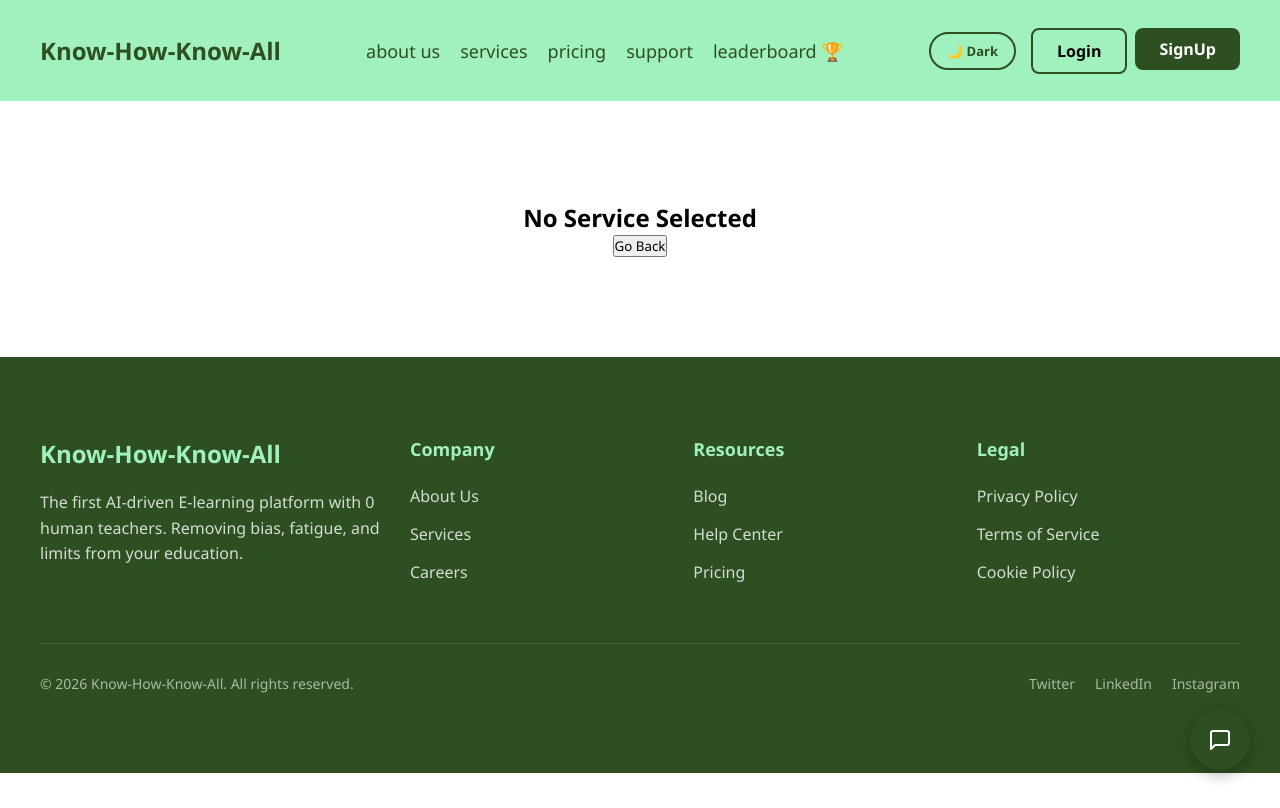
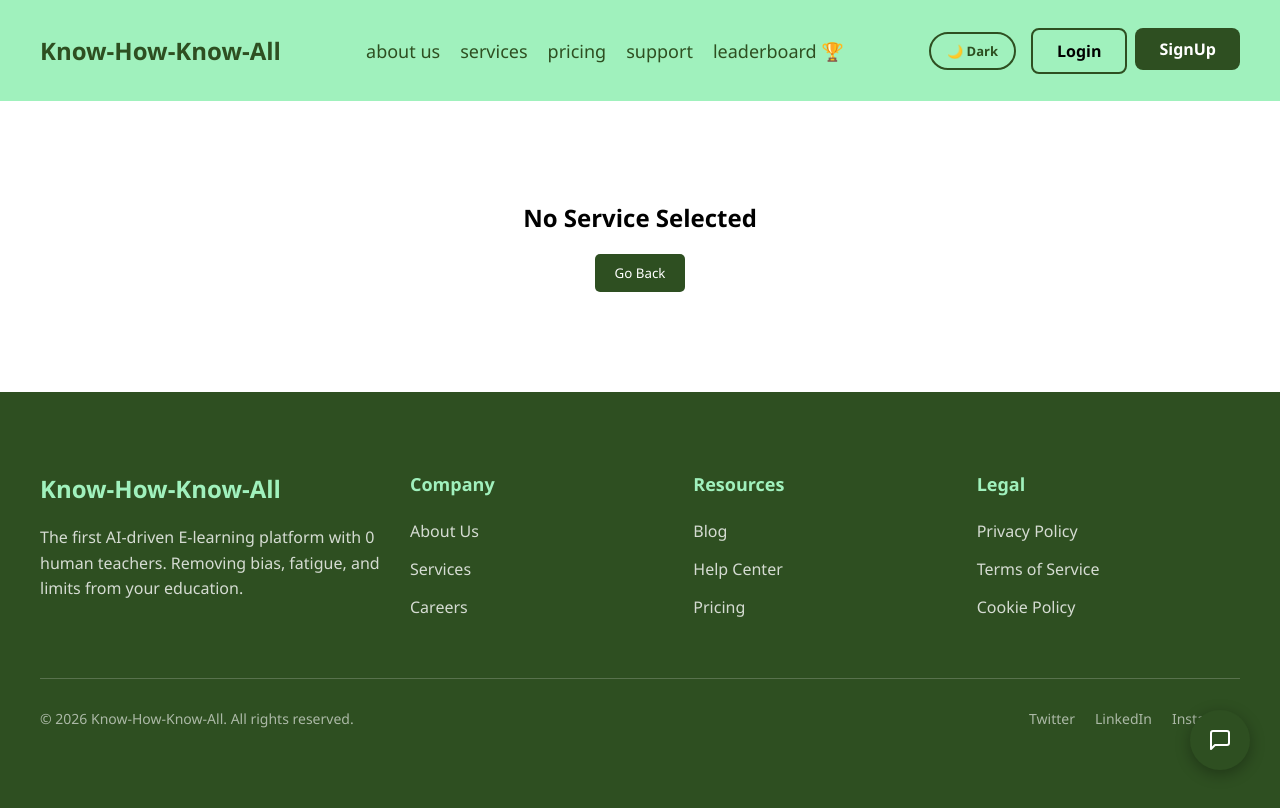
Before and after one commit to SaranshGolash/Know-How-Know-All, a React (Create React App) app in the folder client/: page /explore in a window 1280 px wide. Built offline with nearby package versions, Linux system fonts and the light colour scheme.

Commit message:
Updated few components styling to complement the dark/light mode toggle

```diff
--- a/client/src/components/AddToCart.jsx
+++ b/client/src/components/AddToCart.jsx
@@ -2,12 +2,18 @@ import React, { useContext } from "react";
 import { useLocation, Link } from "react-router-dom";
 import { AuthContext } from "../context/AuthContext";
 import { handleCheckout } from "../utils/paymentHandler";
+import { ThemeContext } from "../context/Theme";
 
 function AddToCart() {
   const location = useLocation();
   const { user } = useContext(AuthContext);
+  const { colors, theme } = useContext(ThemeContext);
+
   // Get the item passed from ExploreMore, if available
   const newItem = location.state?.item;
+
+  // Define a dynamic accent color (Dark Green for Light Mode, Light Green for Dark Mode)
+  const accentColor = theme === "light" ? "#2E4F21" : "#a0f1bd";
 
   const styles = {
     container: {
@@ -15,55 +21,65 @@ function AddToCart() {
       margin: "0 auto",
       padding: "80px 20px",
       minHeight: "60vh",
+      color: colors.text,
     },
     title: {
       fontSize: "32px",
-      color: "#2E4F21",
+      color: accentColor,
       marginBottom: "30px",
-      borderBottom: "1px solid #ddd",
+      borderBottom: `1px solid ${colors.border}`,
       paddingBottom: "20px",
     },
     cartItem: {
       display: "flex",
       justifyContent: "space-between",
       alignItems: "center",
-      background: "#fff",
+      background: colors.cardBg,
       padding: "20px",
       borderRadius: "12px",
       boxShadow: "0 4px 15px rgba(0,0,0,0.05)",
       marginBottom: "20px",
-      borderLeft: "5px solid #2E4F21",
+      borderLeft: `5px solid ${accentColor}`,
     },
     itemName: {
       fontSize: "20px",
       fontWeight: "700",
-      color: "#333",
+      color: colors.text,
+    },
+    itemDesc: {
+      color: theme === "light" ? "#666" : "#aaa",
     },
     itemPrice: {
       fontSize: "18px",
       fontWeight: "600",
-      color: "#2E4F21",
+      color: accentColor,
     },
     emptyState: {
       textAlign: "center",
-      color: "#666",
+      color: theme === "light" ? "#666" : "#aaa",
       marginTop: "50px",
     },
     checkoutBtn: {
       background: "#2E4F21",
       color: "#fff",
       padding: "15px 40px",
-      border: "none",
+      border: theme === "light" ? "none" : "1px solid #a0f1bd",
       borderRadius: "8px",
       fontSize: "18px",
       cursor: "pointer",
       marginTop: "20px",
       float: "right",
+      transition: "background 0.3s",
     },
     link: {
-      color: "#2E4F21",
+      color: accentColor,
       textDecoration: "underline",
       cursor: "pointer",
+    },
+    totalText: {
+      fontSize: "24px",
+      fontWeight: "bold",
+      color: colors.text,
     },
   };
 
@@ -76,19 +92,19 @@ function AddToCart() {
           <div style={styles.cartItem}>
             <div>
               <div style={styles.itemName}>{newItem.title}</div>
-              <span style={{ color: "#666" }}>{newItem.description}</span>
+              <span style={styles.itemDesc}>{newItem.description}</span>
             </div>
             <div style={styles.itemPrice}>$49.99</div>
           </div>
 
           {/* Subtotal Area */}
           <div style={{ textAlign: "right", marginTop: "40px" }}>
-            <div style={{ fontSize: "24px", fontWeight: "bold" }}>
-              Total: $49.99
-            </div>
+            <div style={styles.totalText}>Total: $49.99</div>
             <button
               style={styles.checkoutBtn}
               onClick={() => handleCheckout(user?.name ? "1" : null, newItem)}
+              onMouseOver={(e) => (e.target.style.opacity = "0.9")}
+              onMouseOut={(e) => (e.target.style.opacity = "1")}
             >
               Checkout
             </button>
--- a/client/src/components/ChatWidget.jsx
+++ b/client/src/components/ChatWidget.jsx
@@ -1,4 +1,5 @@
-import React, { useState, useRef, useEffect } from "react";
+import React, { useState, useRef, useEffect, useContext } from "react";
+import { ThemeContext } from "../context/Theme"; // ✅ Import Context
 
 // Icons
 const ChatIcon = () => (
@@ -50,6 +51,10 @@ function ChatWidget() {
   const [isOpen, setIsOpen] = useState(false);
   const [input, setInput] = useState("");
   const [isLoading, setIsLoading] = useState(false);
+
+  // ✅ Get Theme Data
+  const { theme, colors } = useContext(ThemeContext);
+
   const [messages, setMessages] = useState([
     {
       role: "model",
@@ -61,7 +66,6 @@ function ChatWidget() {
 
   const messagesEndRef = useRef(null);
 
-  // Auto-scroll to bottom
   useEffect(() => {
     messagesEndRef.current?.scrollIntoView({ behavior: "smooth" });
   }, [messages, isOpen]);
@@ -69,7 +73,6 @@ function ChatWidget() {
   const handleSend = async () => {
     if (!input.trim()) return;
 
-    // 1. Add User Message to UI
     const userMsg = { role: "user", parts: [{ text: input }] };
     const newHistory = [...messages, userMsg];
     setMessages(newHistory);
@@ -77,7 +80,6 @@ function ChatWidget() {
     setIsLoading(true);
 
     try {
-      // 2. Send to Backend
       const response = await fetch("http://localhost:5000/api/chatbot", {
         method: "POST",
         headers: { "Content-Type": "application/json" },
@@ -89,7 +91,6 @@ function ChatWidget() {
 
       const data = await response.json();
 
-      // 3. Add AI Response to UI
       setMessages([
         ...newHistory,
         { role: "model", parts: [{ text: data.text }] },
@@ -105,10 +106,22 @@ function ChatWidget() {
     }
   };
 
-  // Allow "Enter" key to send
   const handleKeyPress = (e) => {
     if (e.key === "Enter") handleSend();
   };
+
+  // ✅ Define Dynamic Colors
+  const isDark = theme === "dark";
+  const windowBg = isDark ? "#252526" : "#fff";
+  const bodyBg = isDark ? "#1e1e1e" : "#f9f9f9";
+  const borderColor = isDark ? "#333" : "#eee";
+
+  // Bubble Colors
+  const aiBubbleBg = isDark ? "#333" : "#e9e9e9";
+  const aiText = isDark ? "#fff" : "#333";
+
+  const userBubbleBg = isDark ? "#2E4F21" : "#a0f1bd"; // Dark Green vs Light Green
+  const userText = isDark ? "#fff" : "#000";
 
   const styles = {
     // Floating Button
@@ -119,7 +132,7 @@ function ChatWidget() {
       width: "60px",
       height: "60px",
       borderRadius: "50%",
-      background: "#2E4F21",
+      background: "#2E4F21", // Always keep brand green for recognition
       color: "#fff",
       display: "flex",
       justifyContent: "center",
@@ -128,6 +141,7 @@ function ChatWidget() {
       boxShadow: "0 4px 15px rgba(0,0,0,0.3)",
       zIndex: 1000,
       transition: "transform 0.2s",
+      border: isDark ? "1px solid #a0f1bd" : "none", // Subtle border in dark mode
     },
     // Chat Window
     window: {
@@ -136,7 +150,7 @@ function ChatWidget() {
       right: "30px",
       width: "350px",
       height: "500px",
-      background: "#fff",
+      background: windowBg, // ✅ Dynamic
       borderRadius: "12px",
       boxShadow: "0 5px 25px rgba(0,0,0,0.2)",
       display: isOpen ? "flex" : "none",
@@ -144,6 +158,7 @@ function ChatWidget() {
       overflow: "hidden",
       zIndex: 1000,
       fontFamily: "'Inter', sans-serif",
+      border: isDark ? "1px solid #333" : "none",
     },
     header: {
       background: "#2E4F21",
@@ -158,7 +173,7 @@ function ChatWidget() {
       flex: 1,
       padding: "15px",
       overflowY: "auto",
-      background: "#f9f9f9",
+      background: bodyBg, // ✅ Dynamic
     },
     messageRow: { display: "flex", marginBottom: "10px" },
     bubble: {
@@ -170,17 +185,19 @@ function ChatWidget() {
     },
     inputArea: {
       padding: "10px",
-      borderTop: "1px solid #eee",
+      borderTop: `1px solid ${borderColor}`, // ✅ Dynamic
       display: "flex",
       gap: "10px",
-      background: "#fff",
+      background: windowBg, // ✅ Dynamic
     },
     input: {
       flex: 1,
       padding: "10px",
       borderRadius: "20px",
-      border: "1px solid #ddd",
+      border: `1px solid ${borderColor}`, // ✅ Dynamic
       outline: "none",
+      background: isDark ? "#333" : "#fff", // ✅ Dynamic
+      color: isDark ? "#fff" : "#000", // ✅ Dynamic
     },
     sendBtn: {
       background: "#2E4F21",
@@ -231,8 +248,9 @@ function ChatWidget() {
                 <div
                   style={{
                     ...styles.bubble,
-                    background: isAi ? "#e9e9e9" : "#a0f1bd",
-                    color: isAi ? "#333" : "#000",
+                    // ✅ Apply Dynamic Colors
+                    background: isAi ? aiBubbleBg : userBubbleBg,
+                    color: isAi ? aiText : userText,
                     borderBottomLeftRadius: isAi ? "2px" : "12px",
                     borderBottomRightRadius: isAi ? "12px" : "2px",
                   }}
@@ -247,8 +265,8 @@ function ChatWidget() {
               <div
                 style={{
                   ...styles.bubble,
-                  background: "#e9e9e9",
-                  color: "#666",
+                  background: aiBubbleBg,
+                  color: isDark ? "#aaa" : "#666",
                   fontStyle: "italic",
                 }}
               >
--- a/client/src/components/ExploreMore.jsx
+++ b/client/src/components/ExploreMore.jsx
@@ -1,12 +1,14 @@
-import React, { useState, useContext } from "react";
+import React, { useContext } from "react";
 import { useLocation, useNavigate } from "react-router-dom";
 import { AuthContext } from "../context/AuthContext";
+import { ThemeContext } from "../context/Theme"; // ✅ Import ThemeContext
 import { handleCheckout } from "../utils/paymentHandler";
 
 function ExploreMore() {
   const location = useLocation();
   const navigate = useNavigate();
   const { user } = useContext(AuthContext);
+  const { colors, theme } = useContext(ThemeContext); // ✅ Get Theme Data
 
   // Retrieve data passed from the previous page
   const service = location.state;
@@ -14,12 +16,30 @@ function ExploreMore() {
   // Handle case where user accesses page directly via URL (no data)
   if (!service) {
     return (
-      <div style={{ padding: 100, textAlign: "center" }}>
+      <div style={{ padding: 100, textAlign: "center", color: colors.text }}>
         <h2>No Service Selected</h2>
-        <button onClick={() => navigate("/services")}>Go Back</button>
+        <button
+          onClick={() => navigate("/services")}
+          style={{
+            padding: "10px 20px",
+            marginTop: "20px",
+            cursor: "pointer",
+            background: colors.primary,
+            color: "#fff",
+            border: "none",
+            borderRadius: "5px",
+          }}
+        >
+          Go Back
+        </button>
       </div>
     );
   }
+
+  // Define dynamic accent colors
+  const isDark = theme === "dark";
+  const accentColor = isDark ? "#a0f1bd" : "#2E4F21"; // Light Green in Dark Mode, Dark Green in Light
+  const headerBg = isDark ? "#1b2e13" : "#f0fdf4"; // Dark Green bg vs Light Green bg
 
   const styles = {
     container: {
@@ -29,22 +49,23 @@ function ExploreMore() {
       display: "flex",
       flexDirection: "column",
       gap: "40px",
+      color: colors.text, // ✅ Dynamic Text
     },
     header: {
       textAlign: "center",
-      background: "#f0fdf4",
+      background: headerBg, // ✅ Dynamic Background
       padding: "60px",
       borderRadius: "24px",
-      border: "1px solid #a0f1bd",
+      border: `1px solid ${accentColor}`, // ✅ Dynamic Border
     },
     title: {
       fontSize: "42px",
-      color: "#2E4F21",
+      color: accentColor, // ✅ Dynamic Title
       marginBottom: "16px",
     },
     desc: {
       fontSize: "20px",
-      color: "#555",
+      color: isDark ? "#ccc" : "#555", // ✅ Dynamic Description
       maxWidth: "700px",
       margin: "0 auto",
     },
@@ -58,7 +79,7 @@ function ExploreMore() {
     },
     sidebar: {
       flex: 1,
-      background: "#fff",
+      background: colors.cardBg, // ✅ Dynamic Card Background
       padding: "30px",
       borderRadius: "16px",
       boxShadow: "0 10px 40px rgba(0,0,0,0.08)",
@@ -66,15 +87,16 @@ function ExploreMore() {
       display: "flex",
       flexDirection: "column",
       gap: "15px",
+      border: isDark ? "1px solid #333" : "none", // Add border for dark mode definition
     },
     price: {
       fontSize: "32px",
       fontWeight: "800",
-      color: "#2E4F21",
+      color: accentColor, // ✅ Dynamic Price
     },
     btnBuy: {
       padding: "16px",
-      backgroundColor: "#2E4F21",
+      backgroundColor: "#2E4F21", // Keep brand color
       color: "#fff",
       border: "none",
       borderRadius: "8px",
@@ -85,25 +107,30 @@ function ExploreMore() {
     },
     btnAdd: {
       padding: "16px",
-      backgroundColor: "#fff",
-      color: "#2E4F21",
-      border: "2px solid #2E4F21",
+      backgroundColor: "transparent",
+      color: accentColor, // ✅ Dynamic Text
+      border: `2px solid ${accentColor}`, // ✅ Dynamic Border
       borderRadius: "8px",
       fontSize: "16px",
       fontWeight: "600",
       cursor: "pointer",
       width: "100%",
+      transition: "0.2s",
     },
     h3: {
-      color: "#2E4F21",
-      borderBottom: "2px solid #a0f1bd",
+      color: accentColor, // ✅ Dynamic Headers
+      borderBottom: `2px solid ${isDark ? "#333" : "#a0f1bd"}`,
       paddingBottom: "10px",
       marginBottom: "20px",
     },
     p: {
       lineHeight: "1.8",
-      color: "#444",
+      color: isDark ? "#ddd" : "#444", // ✅ Dynamic Paragraphs
       marginBottom: "20px",
+    },
+    listItem: {
+      marginBottom: "10px",
+      color: isDark ? "#ccc" : "#555", // ✅ Dynamic List
     },
   };
 
@@ -131,34 +158,57 @@ function ExploreMore() {
           </p>
 
           <h3 style={styles.h3}>What you will learn</h3>
-          <ul style={{ lineHeight: "2", color: "#555" }}>
-            <li>In-depth analysis of {service.title} concepts.</li>
-            <li>Real-world projects and case studies.</li>
-            <li>AI-graded assignments with instant feedback.</li>
-            <li>Industry-standard tools and frameworks.</li>
+          <ul style={{ lineHeight: "2" }}>
+            <li style={styles.listItem}>
+              In-depth analysis of {service.title} concepts.
+            </li>
+            <li style={styles.listItem}>
+              Real-world projects and case studies.
+            </li>
+            <li style={styles.listItem}>
+              AI-graded assignments with instant feedback.
+            </li>
+            <li style={styles.listItem}>
+              Industry-standard tools and frameworks.
+            </li>
           </ul>
         </div>
 
         {/* Right Side: Buy/Add Buttons */}
         <div style={styles.sidebar}>
-          <span style={{ fontSize: "14px", color: "#888" }}>Total Price</span>
+          <span style={{ fontSize: "14px", color: isDark ? "#aaa" : "#888" }}>
+            Total Price
+          </span>
           <div style={styles.price}>$49.99</div>
 
           <button
             style={styles.btnBuy}
             onClick={() => handleCheckout(user ? "1" : null, service)}
+            onMouseOver={(e) => (e.target.style.opacity = "0.9")}
+            onMouseOut={(e) => (e.target.style.opacity = "1")}
           >
             Buy Now
           </button>
 
-          <button style={styles.btnAdd} onClick={handleAddToCart}>
+          <button
+            style={styles.btnAdd}
+            onClick={handleAddToCart}
+            onMouseOver={(e) => {
+              e.target.style.background = accentColor;
+              e.target.style.color = isDark ? "#000" : "#fff";
+            }}
+            onMouseOut={(e) => {
+              e.target.style.background = "transparent";
+              e.target.style.color = accentColor;
+            }}
+          >
             Add to Cart
           </button>
 
           <span
             style={{
               fontSize: "12px",
-              color: "#666",
+              color: isDark ? "#888" : "#666",
               textAlign: "center",
               marginTop: "10px",
             }}
--- a/client/src/components/Footer.jsx
+++ b/client/src/components/Footer.jsx
@@ -1,7 +1,12 @@
-import React, { useState, useEffect } from "react";
+import React, { useState, useEffect, useContext } from "react";
 import { Link } from "react-router-dom";
+import { ThemeContext } from "../context/Theme"; // ✅ Import ThemeContext
 
 function Footer() {
+  // Get Theme Data
+  const { theme } = useContext(ThemeContext);
+  const isDark = theme === "dark";
+
   // Responsive Logic
   const [windowWidth, setWindowWidth] = useState(window.innerWidth);
 
@@ -16,13 +21,16 @@ function Footer() {
   // Styles
   const styles = {
     footer: {
-      backgroundColor: "#2E4F21",
-      color: "#ffffff",
+      // ✅ Dynamic Background: Brand Green (Light Mode) vs Deep Dark Green/Black (Dark Mode)
+      backgroundColor: isDark ? "#0f1c0b" : "#2E4F21",
+      color: "#ffffff", // Text stays white for contrast on both dark backgrounds
       padding: isMobile ? "60px 20px" : "80px 40px",
       display: "flex",
       flexDirection: "column",
       alignItems: "center",
       marginTop: "auto",
+      transition: "background-color 0.3s ease", // Smooth theme transition
+      borderTop: isDark ? "1px solid #333" : "none", // Subtle border in dark mode
     },
     container: {
       display: "flex",
@@ -45,13 +53,14 @@ function Footer() {
     logo: {
       fontSize: "24px",
       fontWeight: "700",
-      color: "#a0f1bd",
+      color: "#a0f1bd", // Mint Green (Looks good on both backgrounds)
       textDecoration: "none",
     },
     tagline: {
       fontSize: "16px",
       lineHeight: "1.6",
       opacity: 0.8,
+      color: isDark ? "#ccc" : "#fff", // Slightly muted in dark mode
     },
 
     // Links
@@ -64,7 +73,7 @@ function Footer() {
     columnTitle: {
       fontSize: "18px",
       fontWeight: "700",
-      color: "#a0f1bd",
+      color: "#a0f1bd", // Mint Green Accent
       marginBottom: "8px",
     },
 
@@ -73,7 +82,9 @@ function Footer() {
       width: "100%",
       maxWidth: "1280px",
       height: "1px",
-      backgroundColor: "rgba(255, 255, 255, 0.1)",
+      backgroundColor: isDark
+        ? "rgba(255, 255, 255, 0.1)"
+        : "rgba(255, 255, 255, 0.2)",
       marginBottom: "30px",
     },
     bottomBar: {
@@ -86,6 +97,7 @@ function Footer() {
       gap: "20px",
       fontSize: "14px",
       opacity: 0.6,
+      color: isDark ? "#aaa" : "#fff",
     },
   };
 
@@ -133,7 +145,6 @@ function Footer() {
       <div style={styles.bottomBar}>
         <span>© 2026 Know-How-Know-All. All rights reserved.</span>
         <div style={{ display: "flex", gap: "20px" }}>
-          {/* Simple text placeholders for social icons */}
           <span style={{ cursor: "pointer" }}>Twitter</span>
           <span style={{ cursor: "pointer" }}>LinkedIn</span>
           <span style={{ cursor: "pointer" }}>Instagram</span>
--- a/client/src/components/HeroSection.jsx
+++ b/client/src/components/HeroSection.jsx
@@ -1,9 +1,13 @@
-import React from "react";
-import { useState } from "react";
+import React, { useState, useContext } from "react";
 import { Link } from "react-router-dom";
+import { ThemeContext } from "../context/Theme"; // ✅ Import ThemeContext
 
 function HeroSection() {
   const [isBtnHover, setIsBtnHover] = useState(false);
+
+  // ✅ Get Theme Data
+  const { theme } = useContext(ThemeContext);
+  const isDark = theme === "dark";
 
   const styles = {
     heroSection: {
@@ -11,11 +15,13 @@ function HeroSection() {
       flexDirection: "row",
       alignItems: "center",
       justifyContent: "space-between",
-      background: "#a0f1bd",
+      // ✅ Dynamic Background: Mint Green vs Deep Dark Green
+      background: isDark ? "#0f1c0b" : "#a0f1bd",
       width: "100%",
       padding: "60px 40px",
       gap: "50px",
       boxSizing: "border-box",
+      transition: "background 0.3s ease", // Smooth transition
     },
     context: {
       flex: 1,
@@ -26,29 +32,42 @@ function HeroSection() {
     h1: {
       fontSize: "48px",
       lineHeight: "1.2",
-      color: "#2e4f21",
+      // ✅ Dynamic Title: Dark Green vs Mint Green
+      color: isDark ? "#a0f1bd" : "#2e4f21",
       margin: 0,
+      transition: "color 0.3s ease",
     },
     paragraph: {
       fontSize: "18px",
       lineHeight: "1.6",
-      color: "#555",
+      // ✅ Dynamic Text: Grey vs Light Grey
+      color: isDark ? "#e0e0e0" : "#555",
       maxWidth: "600px",
+      transition: "color 0.3s ease",
     },
     btn: {
       width: "fit-content",
       padding: "16px 32px",
-      // Dynamic background based on hover state
-      backgroundColor: isBtnHover ? "#7d9276" : "#2e4f21",
-      color: "#fff",
+      // ✅ Dynamic Button:
+      // Light Mode: Dark Green bg
+      // Dark Mode: Mint Green bg (for contrast)
+      backgroundColor: isDark
+        ? isBtnHover
+          ? "#fff"
+          : "#a0f1bd"
+        : isBtnHover
+        ? "#7d9276"
+        : "#2e4f21",
+
+      color: isDark ? "#000" : "#fff", // Text color flips based on bg
+
       border: "none",
       borderRadius: "8px",
       fontSize: "18px",
       fontWeight: "600",
       cursor: "pointer",
-      // Transform logic based on hover state
       transform: isBtnHover ? "translateY(-2px)" : "translateY(0)",
-      transition: "transform 0.2s ease, background-color 0.2s ease",
+      transition: "all 0.2s ease",
     },
     imgContainer: {
       flex: 1,
@@ -63,11 +82,13 @@ function HeroSection() {
       borderRadius: "12px",
       minHeight: "300px",
       objectFit: "contain",
+      // Optional: slight brightness adjustment for dark mode to make image pop
+      filter: isDark ? "brightness(0.9)" : "none",
+      transition: "filter 0.3s ease",
     },
   };
 
   return (
-    // Apply styles using the style={} prop
     <div style={styles.heroSection} className="hero-section">
       <div style={styles.context}>
         <h1 style={styles.h1}>Learn, Perform, Compete, and Hustle</h1>
--- a/client/src/components/HiringCompanies.jsx
+++ b/client/src/components/HiringCompanies.jsx
@@ -1,6 +1,10 @@
-import React from "react";
+import React, { useContext } from "react";
+import { ThemeContext } from "../context/Theme"; // ✅ Import Context
 
 function HiringCompanies() {
+  const { theme } = useContext(ThemeContext); // ✅ Get Theme
+  const isDark = theme === "dark";
+
   const keyframesStyle = `
     @keyframes scrollLoop {
       0% { transform: translateX(0); }
@@ -12,10 +16,15 @@ function HiringCompanies() {
     section: {
       overflow: "hidden",
       width: "100%",
-      backgroundColor: "#f9f9f9",
+      // ✅ Dynamic Background: Light Grey vs Dark Grey
+      backgroundColor: isDark ? "#121212" : "#f9f9f9",
       padding: "40px 0",
-      whiteSpace: "nowrap", // Keeps items in a single horizontal line
+      whiteSpace: "nowrap",
       position: "relative",
+      transition: "background-color 0.3s ease",
+      // ✅ Subtle border for separation in dark mode
+      borderTop: isDark ? "1px solid #333" : "none",
+      borderBottom: isDark ? "1px solid #333" : "none",
     },
     track: {
       display: "inline-flex",
@@ -33,17 +42,21 @@ function HiringCompanies() {
 
   const companyList = (
     <>
-      <Company img="/images/amazon.png" />
-      <Company img="/images/ey.png" />
-      <Company img="/images/facebook.png" name="Facebook" />
-      <Company img="/images/google.png" name="Google" />
-      <Company img="/images/nike.jpg" name="Nike" />
-      <Company img="/images/byjus.png" name="Byjus" />
-      <Company img="/images/snapchat.png" name="Snapchat" />
-      <Company img="/images/cognizant.png" name="Cognizant" />
-      <Company img="/images/tcs.png" name="TCS" />
-      <Company img="/images/delloite.png" name="Delloite" />
-      <Company img="/images/knowhowknowall.png" name="Know-How-Know-All" />
+      <Company img="/images/amazon.png" isDark={isDark} />
+      <Company img="/images/ey.png" isDark={isDark} />
+      <Company img="/images/facebook.png" name="Facebook" isDark={isDark} />
+      <Company img="/images/google.png" name="Google" isDark={isDark} />
+      <Company img="/images/nike.jpg" name="Nike" isDark={isDark} />
+      <Company img="/images/byjus.png" name="Byjus" isDark={isDark} />
+      <Company img="/images/snapchat.png" name="Snapchat" isDark={isDark} />
+      <Company img="/images/cognizant.png" name="Cognizant" isDark={isDark} />
+      <Company img="/images/tcs.png" name="TCS" isDark={isDark} />
+      <Company img="/images/delloite.png" name="Delloite" isDark={isDark} />
+      <Company
+        img="/images/knowhowknowall.png"
+        name="Know-How-Know-All"
+        isDark={isDark}
+      />
     </>
   );
 
@@ -58,7 +71,7 @@ function HiringCompanies() {
   );
 }
 
-function Company({ img, name }) {
+function Company({ img, name, isDark }) {
   const cardStyle = {
     display: "flex",
     alignItems: "center",
@@ -71,6 +84,11 @@ function Company({ img, name }) {
     height: "80px",
     width: "150px",
     objectFit: "contain",
+    // ✅ Dark Mode Magic: Turn logos into flat white silhouettes
+    // This ensures black logos (like Nike/Amazon) are visible on the dark background
+    filter: isDark ? "grayscale(100%) brightness(100) contrast(0%)" : "none",
+    opacity: isDark ? 0.8 : 1, // Slight transparency for the white logos
+    transition: "filter 0.3s ease, opacity 0.3s ease",
   };
 
   return (
```
